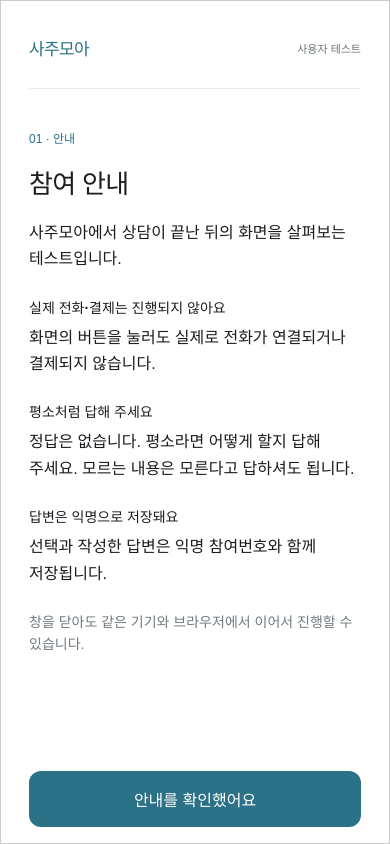
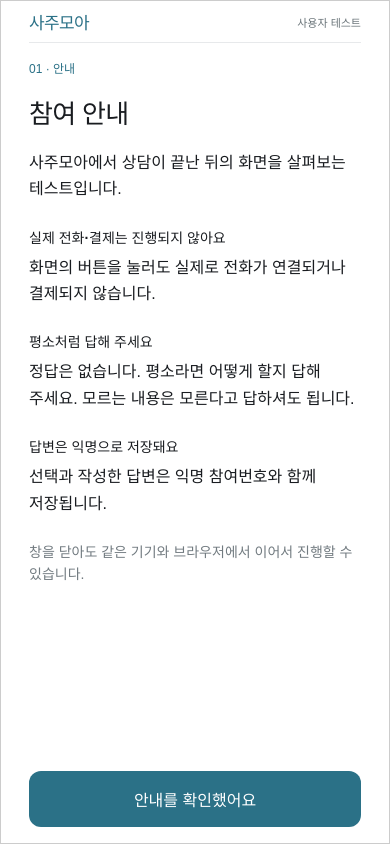
Before and after one commit to wildisign/sajumoa-ut, a plain HTML site: page index.html in a window 390 px wide. Drawn offline with Linux system fonts and the light colour scheme; no server answers.

Commit message:
Reduce mobile participant header spacing

```diff
--- a/protocol.css
+++ b/protocol.css
@@ -182,3 +182,9 @@ html:has(.v5 .page-action:last-child) {scroll-padding-bottom:96px}
   opacity:var(--footer-fade,0);
   pointer-events:none;
 }
+
+@media (max-width:599px), (max-height:600px) and (pointer:coarse) {
+  .v5 {padding-top:max(8px, env(safe-area-inset-top))}
+  .v5 .study-head, .v5 .study-head:has(.study-menu) {padding-bottom:8px}
+  .v5 .study-body {padding-top:16px}
+}
```
